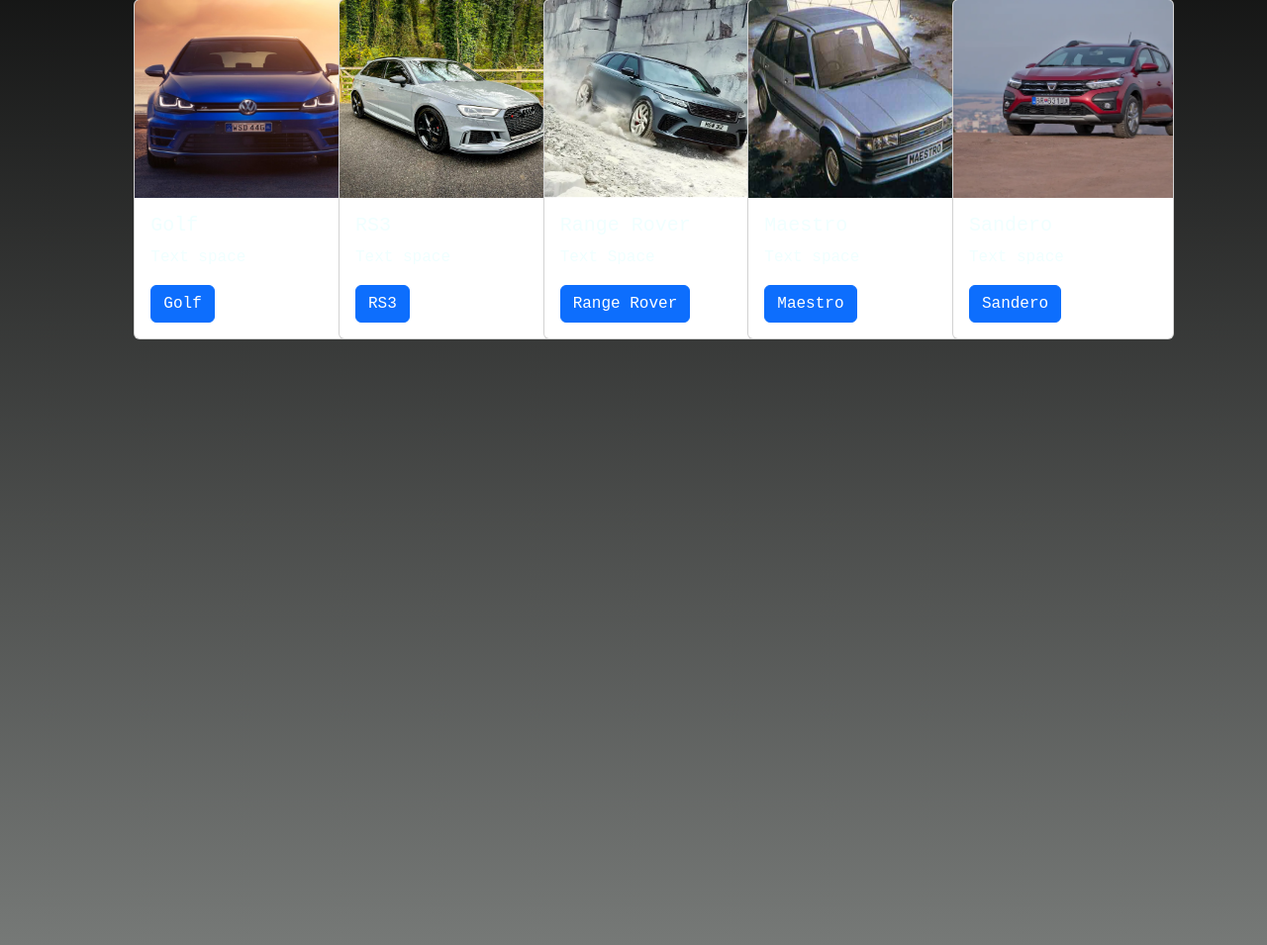
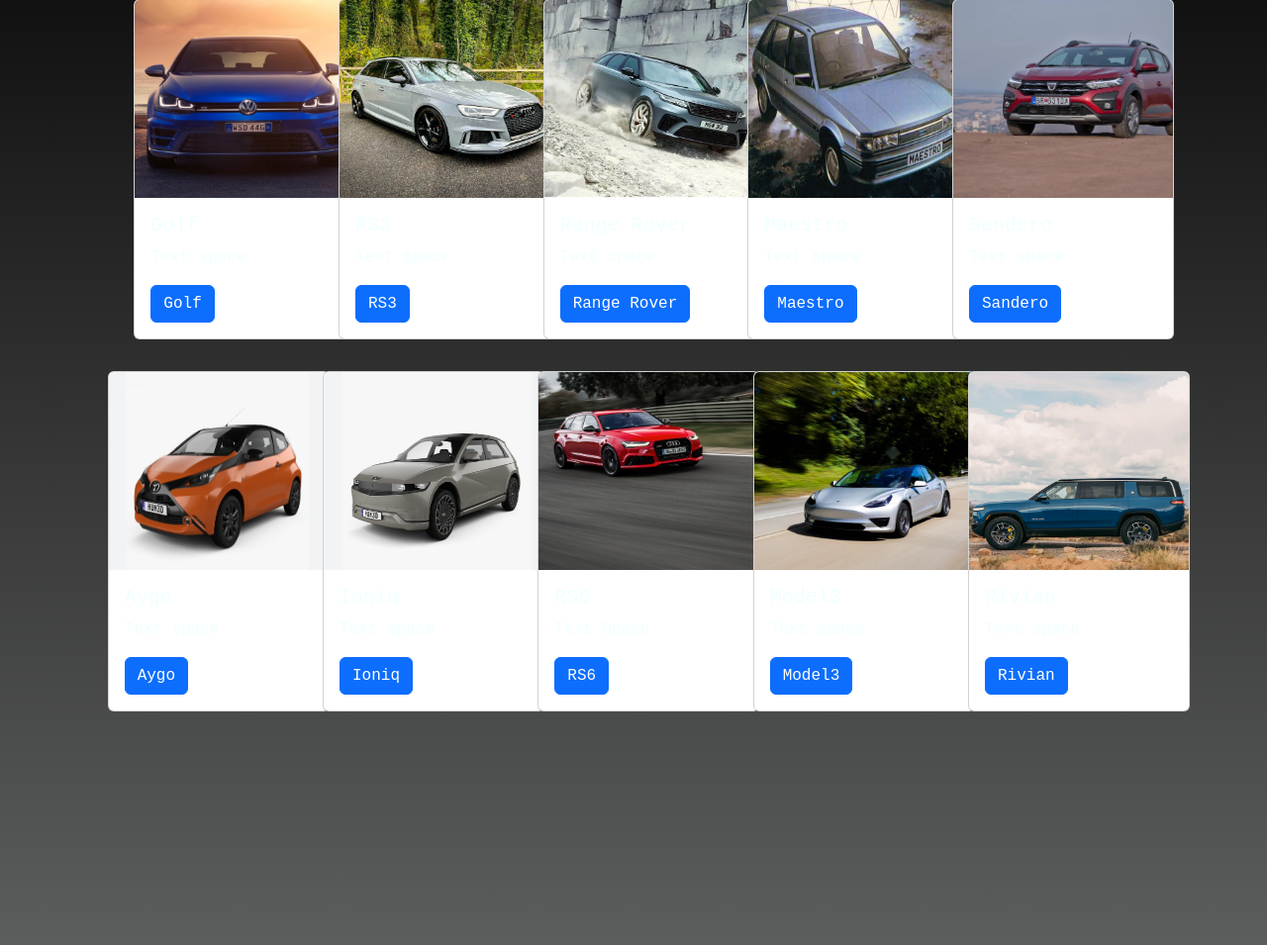
Before and after one commit to CaptainCavalier/SKYFinalProject, a Flask app: page /showroom in a window 1280 px wide. Shown: the part 219-1174 px from the top of the page at 99% size. Run offline with Flask 2, Linux system fonts and the light colour scheme.

Commit message:
added row 2 showroom cards

```diff
--- a/application/templates/showroom.html
+++ b/application/templates/showroom.html
@@ -65,4 +65,62 @@
          </div>
         </div>
 
+<!-- Row2-->
+<div class="row">
+      <div class="col-sm-1">
+        </div>
+      <div class="col-sm-2">
+          <div class="card" style="width: 14rem;">
+             <img src="{{ url_for('static', filename='images/aygo.png') }}" class="card-img-top" height="200"alt="Aygo">
+             <div class="card-body">
+             <h5 class="card-title">Aygo</h5>
+             <p class="card-text">Text space</p>
+             <a href="http://127.0.0.1:8000/aygo" class="btn btn-primary">Aygo</a>
+             </div>
+          </div>
+      </div>
+          <div class="col-sm-2">
+            <div class="card" style="width: 14rem;">
+              <img src="{{ url_for('static', filename='images/ioniq.png') }}" class="card-img-top" height="200" alt="Ioniq">
+              <div class="card-body">
+              <h5 class="card-title">Ioniq</h5>
+              <p class="card-text">Text space</p>
+              <a href="http://127.0.0.1:8000/ioniq" class="btn btn-primary">Ioniq</a>
+              </div>
+            </div>
+        </div>
+        <div class="col-sm-2">
+          <div class="card" style="width: 14rem;">
+             <img src="{{ url_for('static', filename='images/rs6.png') }}" class="card-img-top" height="200" alt="RS6">
+             <div class="card-body">
+               <h5 class="card-title">RS6</h5>
+               <p class="card-text">Text Space </p>
+               <a href="http://127.0.0.1:8000/rs6" class="btn btn-primary">RS6</a>
+            </div>
+          </div>
+         </div>
+         <div class="col-sm-2">
+          <div class="card" style="width: 14rem;">
+            <img src="{{ url_for('static', filename='images/model3.png') }}" class="card-img-top" height="200" alt="Model3">
+            <div class="card-body">
+              <h5 class="card-title">Model3</h5>
+              <p class="card-text">Text space</p>
+              <a href="http://127.0.0.1:8000/model3" class="btn btn-primary">Model3</a>
+           </div>
+          </div>
+         </div>
+         <div class="col-sm-2">
+          <div class="card" style="width: 14rem;">
+            <img src="{{ url_for('static', filename='images/rivian.png') }}" class="card-img-top" height="200" alt="Rivian">
+            <div class="card-body">
+              <h5 class="card-title">Rivian</h5>
+              <p class="card-text">Text space</p>
+              <a href="http://127.0.0.1:8000/rivian" class="btn btn-primary">Rivian</a>
+           </div>
+          </div>
+         </div>
+         </div>
+        </div>
+
+
 {% endblock %}
```
